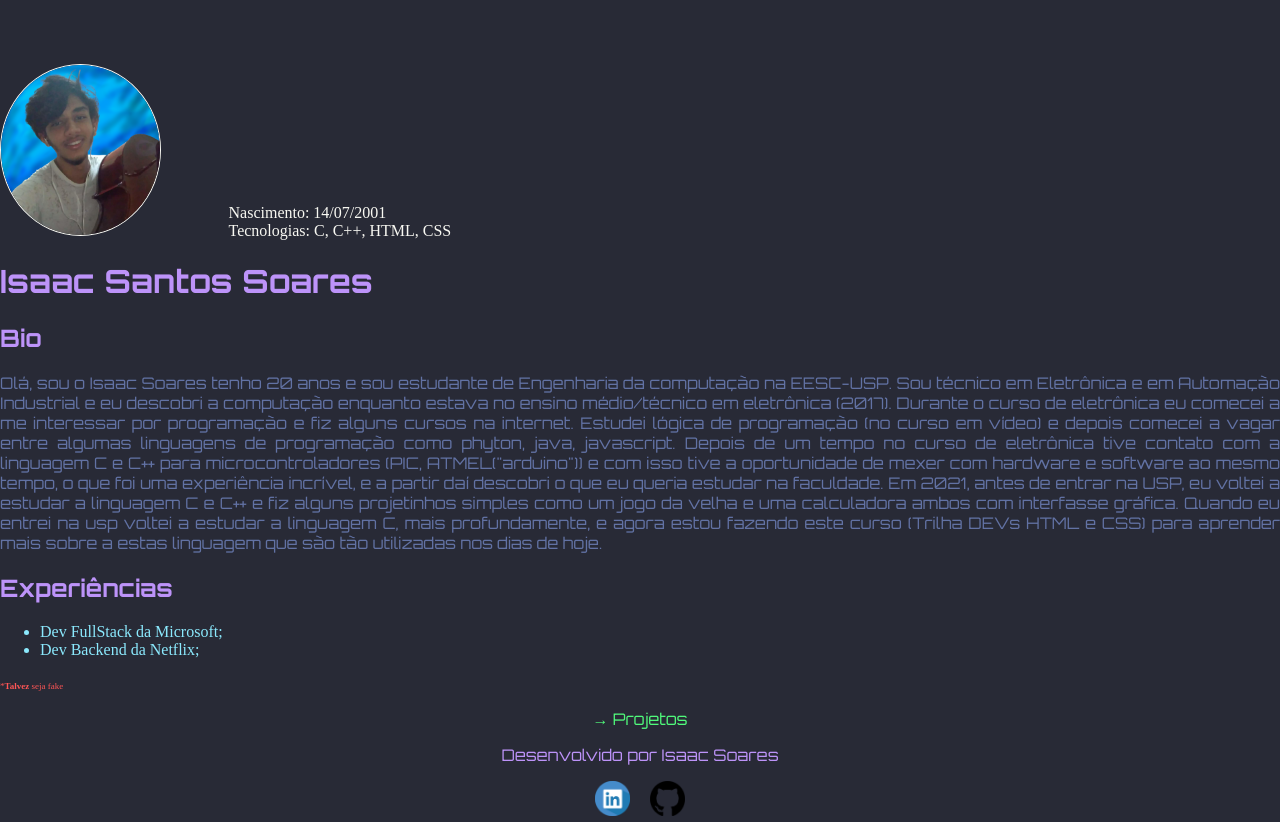
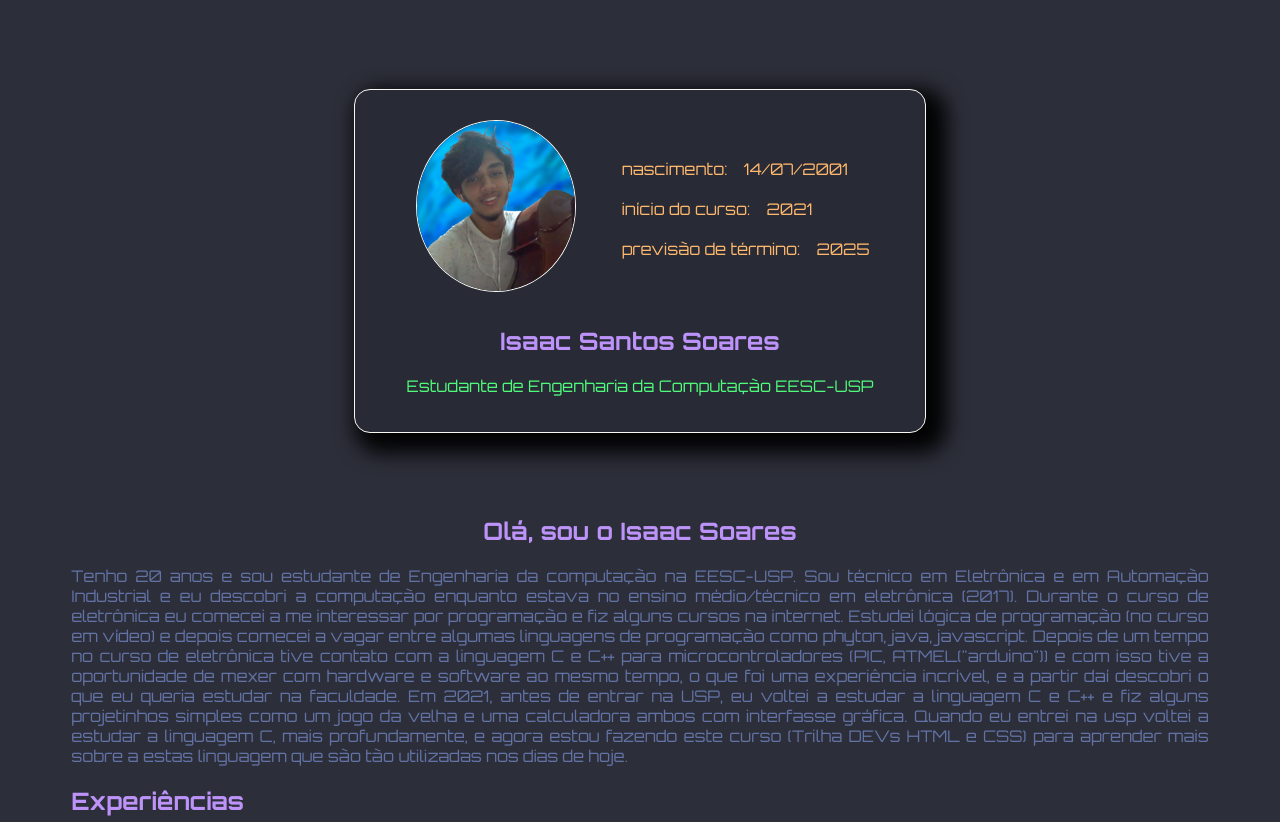
Before and after one commit to ISS2718/Trilha_DEVs_HTML_CSS, a plain HTML site: page docs/index.html in a window 1280 px wide. Shown: the top 822 px of the page. Drawn offline with Linux system fonts and the light colour scheme.

Commit message:
main_page update

```diff
--- a/docs/index.html
+++ b/docs/index.html
@@ -10,23 +10,28 @@
 
     <link href="./styles.css" rel = "stylesheet" type="text/css"/>
 
-    <title>Bio</title>
+    <title>Isaac Soares</title>
 </head>
 <body>
-    <header>
-        <img class="myimage" src="./assets/images/me.png" alt="Uma foto minha.">
-        <div class="imagetext">
-            Nascimento: 14/07/2001 <br>
-            Tecnologias: C, C++, HTML, CSS<br>
-
-        </div>
-        <h1>Isaac Santos Soares</h1>
+    <header class="myimageheader">
+        <section class="headercard">
+            <img class="myimage" src="./assets/images/me.png" alt="Uma foto minha.">
+            <div class="myimagetext">
+                nascimento:&emsp;14/07/2001 <br>
+                <br>
+                início do curso:&emsp;2021 <br>
+                <br>
+                previsão de término:&emsp;2025 <br>
+            </div>
+            <h1>Isaac Santos Soares</h1>
+            <p class="pheader">Estudante de Engenharia da Computação EESC-USP</p>
+        </section>
     </header>
     <main>
         <section>
-            <h2>Bio</h2>
+            <h2 class="h2center">Olá, sou o Isaac Soares</h2>
             <p>
-                Olá, sou o Isaac Soares tenho 20 anos e sou estudante de Engenharia da computação na EESC-USP.
+                Tenho 20 anos e sou estudante de Engenharia da computação na EESC-USP.
                 Sou técnico em Eletrônica e em Automação Industrial e eu descobri a computação enquanto estava no ensino médio/técnico em eletrônica (2017).
                 Durante o curso de eletrônica eu comecei a me interessar por programação e fiz alguns cursos na internet. Estudei lógica de programação
                 (no curso em vídeo) e depois comecei a vagar entre algumas linguagens de programação como phyton, java, javascript.
--- a/docs/styles.css
+++ b/docs/styles.css
@@ -1,7 +1,7 @@
 body {
     padding: 0%;
-    margin: 0%;
-    background-color:  #282a36;
+    margin-top: 5%;
+    background-color:  #282a36fa;
 }
 
 h1, h2, h3, h4, h5, h6, p, label {
@@ -10,6 +10,7 @@ h1, h2, h3, h4, h5, h6, p, label {
 
 main {
     text-align: justify;
+    padding: 5%;
 }
 
 footer {
@@ -19,6 +20,7 @@ footer {
 h1 {
     font-style: bold;
     color: 	#bd93f9;
+    text-align: center;
 }
 
 h2 {
@@ -33,6 +35,10 @@ p {
 
 li {
     color: 	#8be9fd;
+}
+
+ul {
+    list-style: none;
 }
 
 small {
@@ -50,19 +56,43 @@ a:hover {
     cursor: pointer;
 }
 
+.headercard {
+    text-align: justify;
+
+    background-color:  #282a36;
+
+    display: inline-block;
+    padding: 1.3rem 3.2rem;
+    margin-top: 2%;
+    border: 0.1rem solid #f8f8f2;
+    border-radius: 1rem;
+
+    -webkit-box-shadow: 11px 10px 20px 10px rgba(0,0,0,0.95);
+    box-shadow: 11px 10px 20px 10px rgba(0,0,0,0.95);
+}
+
+.myimageheader {
+    text-align: center;
+}
+
 .myimage {
-    margin-top: 5%;
     display: inline-block;
+    margin: 2%;
     border: 0.1rem solid #f8f8f2;
     border-radius: 100%;
     width: 9.90625rem;
     height: 10.625rem;
 }
 
-.imagetext {
-    margin-left: 5%;
+.myimagetext {
+    font-family: 'Orbitron', sans-serif;
+    font-size: normal;
+    color: #ffb86c;
+
     display: inline-block;
-    color:  #f8f8f2;
+    position: relative;
+    bottom: 2.9rem;
+    left: 2rem;
 }
 
 .imagelink {
@@ -91,3 +121,11 @@ a:hover {
 .footertext {
     color: 	#bd93f9;
 }
+
+.h2center {
+    text-align: center;
+}
+
+.pheader {
+    color: #50fa7b;
+}
```
